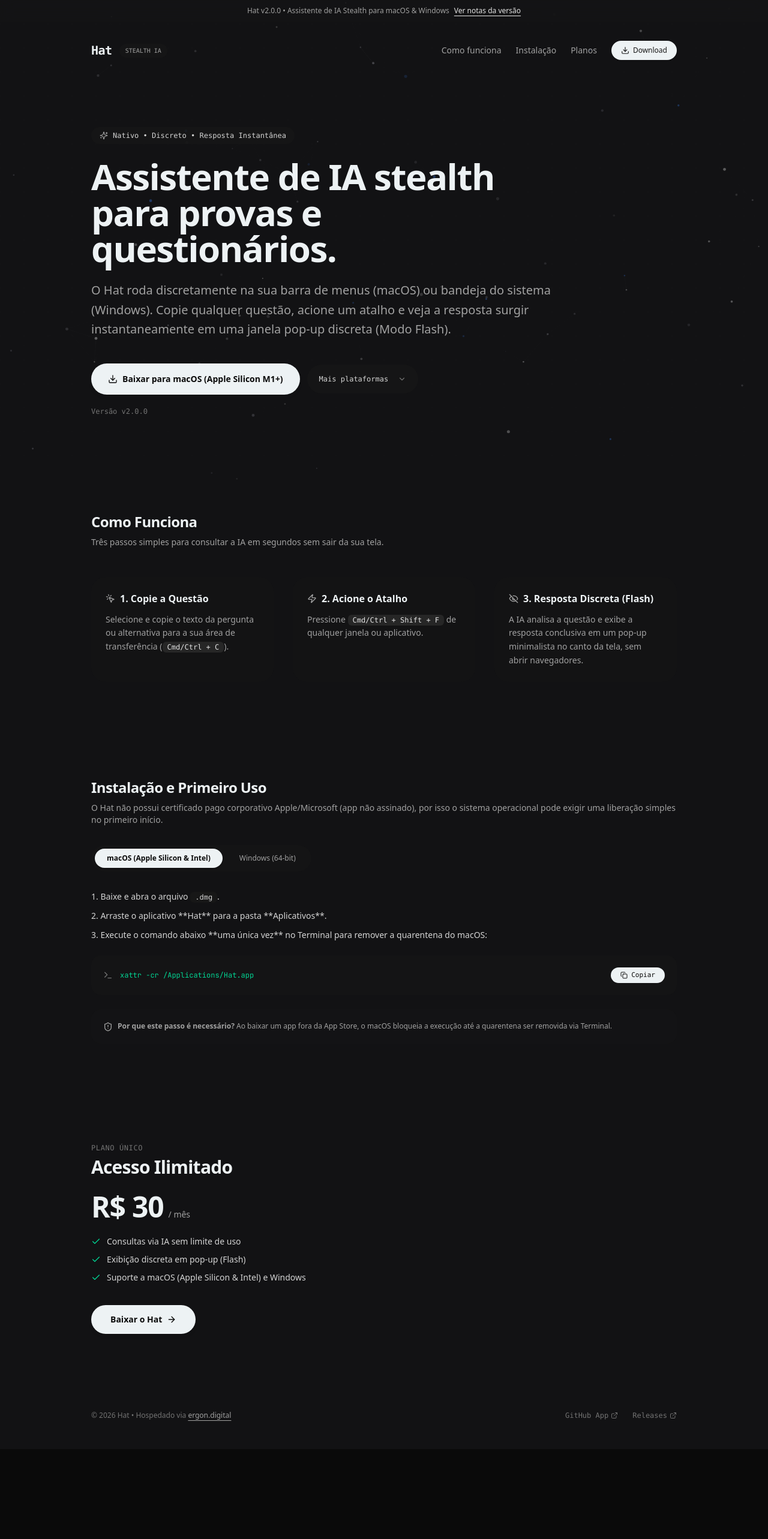
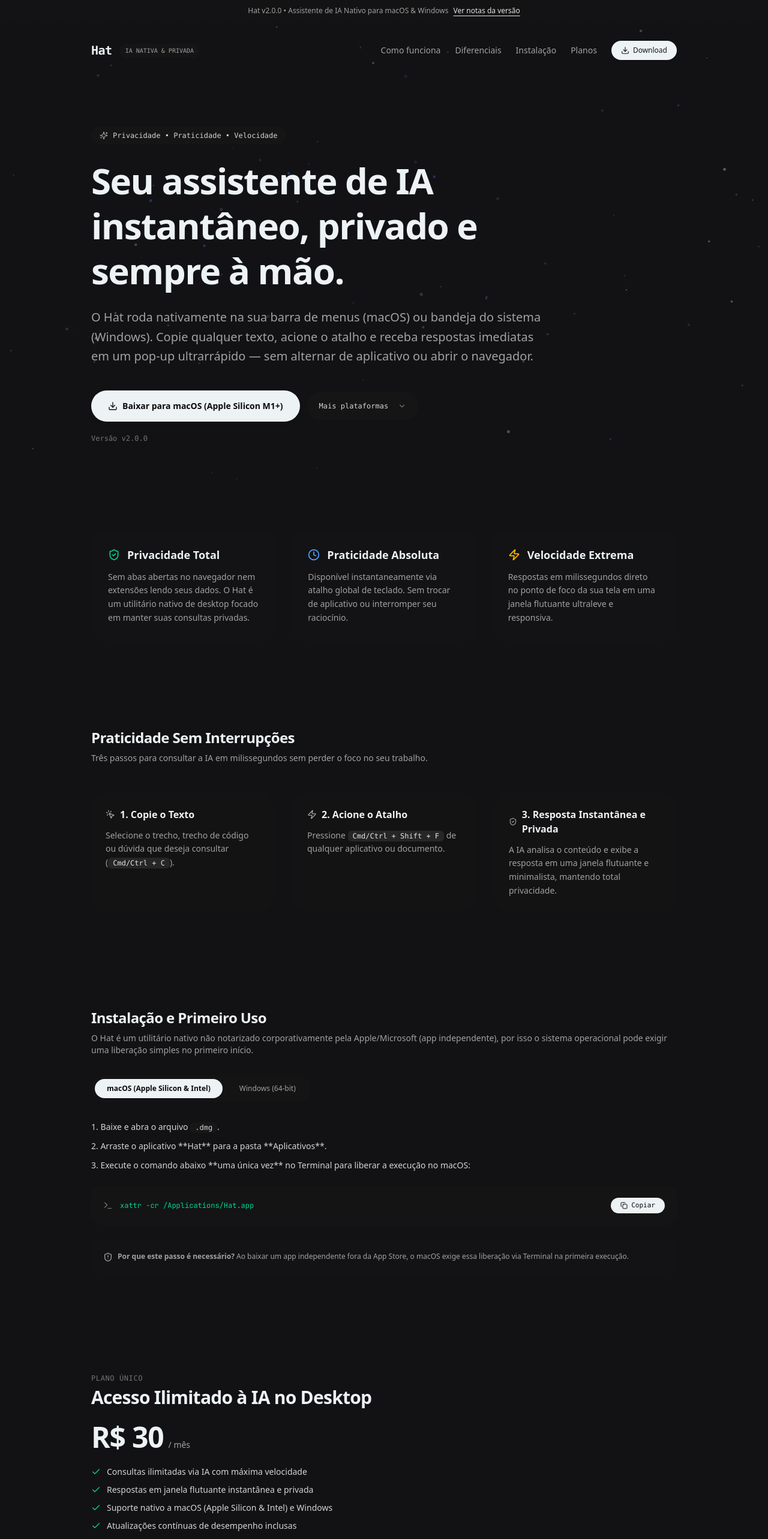
Before and after one commit to JGSimi/hat-website, a React (Vite) app: page / in a window 1280 px wide. Shown: the top 2566 px of the page at 60% size. Before the commit the page ends 2416 px from the top, so only its background shows below. Built offline with nearby package versions, Linux system fonts and the light colour scheme; no server answers; a web font is replaced by a local one.

Commit message:
copy: shift positioning focus to privacy, speed, and practicality

```diff
--- a/index.html
+++ b/index.html
@@ -3,20 +3,20 @@
   <head>
     <meta charset="UTF-8" />
     <meta name="viewport" content="width=device-width, initial-scale=1.0" />
-    <title>Hat — Assistente de IA Stealth para Provas e Questionários em Grupo</title>
-    <meta name="description" content="Assistente de IA discreto na barra de menus (macOS) e system tray (Windows). Crie salas em grupo, apure o consenso da IA e resolva questões com atalhos stealth." />
+    <title>Hat — Assistente de IA Instantâneo e Privado para Desktop</title>
+    <meta name="description" content="Assistente de IA nativo na barra de menus (macOS) e bandeja do sistema (Windows). Respostas ultrarrápidas com foco em privacidade, velocidade e praticidade." />
 
     <!-- Open Graph / Facebook -->
     <meta property="og:type" content="website" />
     <meta property="og:url" content="https://hat.ergon.digital" />
-    <meta property="og:title" content="Hat — Assistente de IA Stealth para Provas" />
-    <meta property="og:description" content="IA discreta na barra de menus. Salas de consenso e resposta rápida por atalho." />
+    <meta property="og:title" content="Hat — Assistente de IA Instantâneo e Privado" />
+    <meta property="og:description" content="IA nativa na barra de menus. Respostas em milissegundos via atalho com total privacidade." />
 
     <!-- Twitter -->
     <meta property="twitter:card" content="summary_large_image" />
     <meta property="twitter:url" content="https://hat.ergon.digital" />
-    <meta property="twitter:title" content="Hat — Assistente de IA Stealth para Provas" />
-    <meta property="twitter:description" content="IA discreta na barra de menus. Salas de consenso e resposta rápida por atalho." />
+    <meta property="twitter:title" content="Hat — Assistente de IA Instantâneo e Privado" />
+    <meta property="twitter:description" content="IA nativa na barra de menus. Respostas em milissegundos via atalho com total privacidade." />
 
     <!-- Fonts -->
     <link rel="preconnect" href="https://fonts.googleapis.com">
@@ -24,7 +24,7 @@
     <link href="https://api.fontshare.com/v2/css?f[]=satoshi@900,700,500,400,300&display=swap" rel="stylesheet">
     <link href="https://fonts.googleapis.com/css2?family=JetBrains+Mono:wght@400;500;600&display=swap" rel="stylesheet">
   </head>
-  <body class="bg-neutral-950 text-neutral-100 font-sans antialiased selection:bg-neutral-800 selection:text-white min-h-screen">
+  <body class="bg-[#121214] text-[#EDF2F4] font-sans antialiased selection:bg-neutral-800 selection:text-white min-h-screen">
     <div id="root"></div>
     <script type="module" src="/src/main.tsx"></script>
   </body>
--- a/src/App.tsx
+++ b/src/App.tsx
@@ -7,12 +7,13 @@
   Check,
   ShieldAlert,
   Zap,
-  EyeOff,
+  ShieldCheck,
   Sparkles,
   ChevronDown,
   ExternalLink,
   ArrowRight,
-  MousePointerClick
+  MousePointerClick,
+  Clock
 } from 'lucide-react';
 
 interface ReleaseInfo {
@@ -125,7 +126,7 @@
       <div className="relative z-10">
         {/* Top Notification Bar */}
         <div className="bg-neutral-900/40 px-4 py-2.5 text-center text-xs text-neutral-400 backdrop-blur-md">
-          <span>Hat {releases.tag_name} • Assistente de IA Stealth para macOS & Windows</span>
+          <span>Hat {releases.tag_name} • Assistente de IA Nativo para macOS & Windows</span>
           <a
             href={releases.latestReleasePage}
             target="_blank"
@@ -141,12 +142,13 @@
           <div className="flex items-center space-x-3">
             <span className="text-xl font-bold tracking-tight text-[#EDF2F4] font-mono">Hat</span>
             <span className="bg-neutral-900/80 px-2.5 py-1 text-[10px] font-mono text-neutral-400 rounded-full">
-              STEALTH IA
+              IA NATIVA & PRIVADA
             </span>
           </div>
 
           <nav className="flex items-center space-x-6 text-sm text-neutral-400">
             <a href="#como-funciona" className="hover:text-[#EDF2F4] transition-colors">Como funciona</a>
+            <a href="#diferenciais" className="hover:text-[#EDF2F4] transition-colors">Diferenciais</a>
             <a href="#instalacao" className="hover:text-[#EDF2F4] transition-colors">Instalação</a>
             <a href="#precos" className="hover:text-[#EDF2F4] transition-colors">Planos</a>
             <a
@@ -165,15 +167,15 @@
             <div className="max-w-3xl space-y-6">
               <div className="inline-flex items-center space-x-2 bg-neutral-900/80 px-3.5 py-1.5 rounded-full text-xs text-neutral-300 font-mono">
                 <Sparkles className="h-3.5 w-3.5 text-neutral-400" />
-                <span>Nativo • Discreto • Resposta Instantânea</span>
+                <span>Privacidade • Praticidade • Velocidade</span>
               </div>
 
-              <h1 className="text-4xl md:text-6xl font-bold tracking-tight text-[#EDF2F4] leading-none">
-                Assistente de IA stealth para provas e questionários.
+              <h1 className="text-4xl md:text-6xl font-bold tracking-tight text-[#EDF2F4] leading-tight">
+                Seu assistente de IA instantâneo, privado e sempre à mão.
               </h1>
 
               <p className="text-lg md:text-xl text-neutral-400 font-light leading-relaxed">
-                O Hat roda discretamente na sua barra de menus (macOS) ou bandeja do sistema (Windows). Copie qualquer questão, acione um atalho e veja a resposta surgir instantaneamente em uma janela pop-up discreta (Modo Flash).
+                O Hat roda nativamente na sua barra de menus (macOS) ou bandeja do sistema (Windows). Copie qualquer texto, acione o atalho e receba respostas imediatas em um pop-up ultrarrápido — sem alternar de aplicativo ou abrir o navegador.
               </p>
 
               {/* DOWNLOAD ACTION BOX */}
@@ -235,21 +237,56 @@
             </div>
           </section>
 
+          {/* PILLARS SECTION (PRIVACY, PRACTICALITY, SPEED) */}
+          <section id="diferenciais" className="py-16">
+            <div className="grid grid-cols-1 md:grid-cols-3 gap-6">
+              <div className="bg-neutral-900/40 p-7 rounded-3xl space-y-3">
+                <div className="flex items-center space-x-3 text-[#EDF2F4] font-semibold">
+                  <ShieldCheck className="h-5 w-5 text-emerald-400" />
+                  <span className="text-lg">Privacidade Total</span>
+                </div>
+                <p className="text-sm text-neutral-400 font-light leading-relaxed">
+                  Sem abas abertas no navegador nem extensões lendo seus dados. O Hat é um utilitário nativo de desktop focado em manter suas consultas privadas.
+                </p>
+              </div>
+
+              <div className="bg-neutral-900/40 p-7 rounded-3xl space-y-3">
+                <div className="flex items-center space-x-3 text-[#EDF2F4] font-semibold">
+                  <Clock className="h-5 w-5 text-blue-400" />
+                  <span className="text-lg">Praticidade Absoluta</span>
+                </div>
+                <p className="text-sm text-neutral-400 font-light leading-relaxed">
+                  Disponível instantaneamente via atalho global de teclado. Sem trocar de aplicativo ou interromper seu raciocínio.
+                </p>
+              </div>
+
+              <div className="bg-neutral-900/40 p-7 rounded-3xl space-y-3">
+                <div className="flex items-center space-x-3 text-[#EDF2F4] font-semibold">
+                  <Zap className="h-5 w-5 text-amber-400" />
+                  <span className="text-lg">Velocidade Extrema</span>
+                </div>
+                <p className="text-sm text-neutral-400 font-light leading-relaxed">
+                  Respostas em milissegundos direto no ponto de foco da sua tela em uma janela flutuante ultraleve e responsiva.
+                </p>
+              </div>
+            </div>
+          </section>
+
           {/* HOW IT WORKS */}
           <section id="como-funciona" className="py-20">
             <div className="mb-12">
-              <h2 className="text-2xl font-bold tracking-tight text-[#EDF2F4] mb-2">Como Funciona</h2>
-              <p className="text-sm text-neutral-400">Três passos simples para consultar a IA em segundos sem sair da sua tela.</p>
+              <h2 className="text-2xl font-bold tracking-tight text-[#EDF2F4] mb-2">Praticidade Sem Interrupções</h2>
+              <p className="text-sm text-neutral-400">Três passos para consultar a IA em milissegundos sem perder o foco no seu trabalho.</p>
             </div>
 
             <div className="grid grid-cols-1 md:grid-cols-3 gap-8">
               <div className="bg-neutral-900/30 p-6 rounded-3xl space-y-3">
                 <div className="flex items-center space-x-2 text-[#EDF2F4] font-semibold">
                   <MousePointerClick className="h-4 w-4 text-neutral-400" />
-                  <span>1. Copie a Questão</span>
+                  <span>1. Copie o Texto</span>
                 </div>
                 <p className="text-sm text-neutral-400 font-light leading-relaxed">
-                  Selecione e copie o texto da pergunta ou alternativa para a sua área de transferência (<kbd className="px-2 py-0.5 bg-neutral-800 rounded-md text-xs font-mono text-neutral-200">Cmd/Ctrl + C</kbd>).
+                  Selecione o trecho, trecho de código ou dúvida que deseja consultar (<kbd className="px-2 py-0.5 bg-neutral-800 rounded-md text-xs font-mono text-neutral-200">Cmd/Ctrl + C</kbd>).
                 </p>
               </div>
 
@@ -259,17 +296,17 @@
                   <span>2. Acione o Atalho</span>
                 </div>
                 <p className="text-sm text-neutral-400 font-light leading-relaxed">
-                  Pressione <kbd className="px-2 py-0.5 bg-neutral-800 rounded-md text-xs font-mono text-neutral-200">Cmd/Ctrl + Shift + F</kbd> de qualquer janela ou aplicativo.
+                  Pressione <kbd className="px-2 py-0.5 bg-neutral-800 rounded-md text-xs font-mono text-neutral-200">Cmd/Ctrl + Shift + F</kbd> de qualquer aplicativo ou documento.
                 </p>
               </div>
 
               <div className="bg-neutral-900/30 p-6 rounded-3xl space-y-3">
                 <div className="flex items-center space-x-2 text-[#EDF2F4] font-semibold">
-                  <EyeOff className="h-4 w-4 text-neutral-400" />
-                  <span>3. Resposta Discreta (Flash)</span>
+                  <ShieldCheck className="h-4 w-4 text-neutral-400" />
+                  <span>3. Resposta Instantânea e Privada</span>
                 </div>
                 <p className="text-sm text-neutral-400 font-light leading-relaxed">
-                  A IA analisa a questão e exibe a resposta conclusiva em um pop-up minimalista no canto da tela, sem abrir navegadores.
+                  A IA analisa o conteúdo e exibe a resposta em uma janela flutuante e minimalista, mantendo total privacidade.
                 </p>
               </div>
             </div>
@@ -280,7 +317,7 @@
             <div className="mb-8">
               <h2 className="text-2xl font-bold tracking-tight text-[#EDF2F4] mb-2">Instalação e Primeiro Uso</h2>
               <p className="text-sm text-neutral-400">
-                O Hat não possui certificado pago corporativo Apple/Microsoft (app não assinado), por isso o sistema operacional pode exigir uma liberação simples no primeiro início.
+                O Hat é um utilitário nativo não notarizado corporativamente pela Apple/Microsoft (app independente), por isso o sistema operacional pode exigir uma liberação simples no primeiro início.
               </p>
             </div>
 
@@ -314,7 +351,7 @@
                   <li>Baixe e abra o arquivo <code className="font-mono text-xs bg-neutral-900 px-2 py-0.5 rounded-md">.dmg</code>.</li>
                   <li>Arraste o aplicativo **Hat** para a pasta **Aplicativos**.</li>
                   <li>
-                    Execute o comando abaixo **uma única vez** no Terminal para remover a quarentena do macOS:
+                    Execute o comando abaixo **uma única vez** no Terminal para liberar a execução no macOS:
                   </li>
                 </ol>
 
@@ -345,7 +382,7 @@
                 <div className="text-xs text-neutral-400 bg-neutral-900/40 p-5 rounded-2xl">
                   <ShieldAlert className="h-4 w-4 text-neutral-400 inline mr-2" />
                   <span>
-                    <strong>Por que este passo é necessário?</strong> Ao baixar um app fora da App Store, o macOS bloqueia a execução até a quarentena ser removida via Terminal.
+                    <strong>Por que este passo é necessário?</strong> Ao baixar um app independente fora da App Store, o macOS exige essa liberação via Terminal na primeira execução.
                   </span>
                 </div>
               </div>
@@ -369,7 +406,7 @@
             <div className="max-w-xl space-y-6">
               <div>
                 <span className="text-xs font-mono uppercase text-neutral-500 tracking-wider">Plano Único</span>
-                <h2 className="text-3xl font-bold tracking-tight text-[#EDF2F4] mt-1">Acesso Ilimitado</h2>
+                <h2 className="text-3xl font-bold tracking-tight text-[#EDF2F4] mt-1">Acesso Ilimitado à IA no Desktop</h2>
               </div>
 
               <div className="flex items-baseline space-x-2">
@@ -380,15 +417,19 @@
               <ul className="space-y-2.5 text-sm text-neutral-300 font-light">
                 <li className="flex items-center space-x-2.5">
                   <Check className="h-4 w-4 text-emerald-400" />
-                  <span>Consultas via IA sem limite de uso</span>
+                  <span>Consultas ilimitadas via IA com máxima velocidade</span>
                 </li>
                 <li className="flex items-center space-x-2.5">
                   <Check className="h-4 w-4 text-emerald-400" />
-                  <span>Exibição discreta em pop-up (Flash)</span>
+                  <span>Respostas em janela flutuante instantânea e privada</span>
                 </li>
                 <li className="flex items-center space-x-2.5">
                   <Check className="h-4 w-4 text-emerald-400" />
-                  <span>Suporte a macOS (Apple Silicon & Intel) e Windows</span>
+                  <span>Suporte nativo a macOS (Apple Silicon & Intel) e Windows</span>
+                </li>
+                <li className="flex items-center space-x-2.5">
+                  <Check className="h-4 w-4 text-emerald-400" />
+                  <span>Atualizações contínuas de desempenho inclusas</span>
                 </li>
               </ul>
 
```
